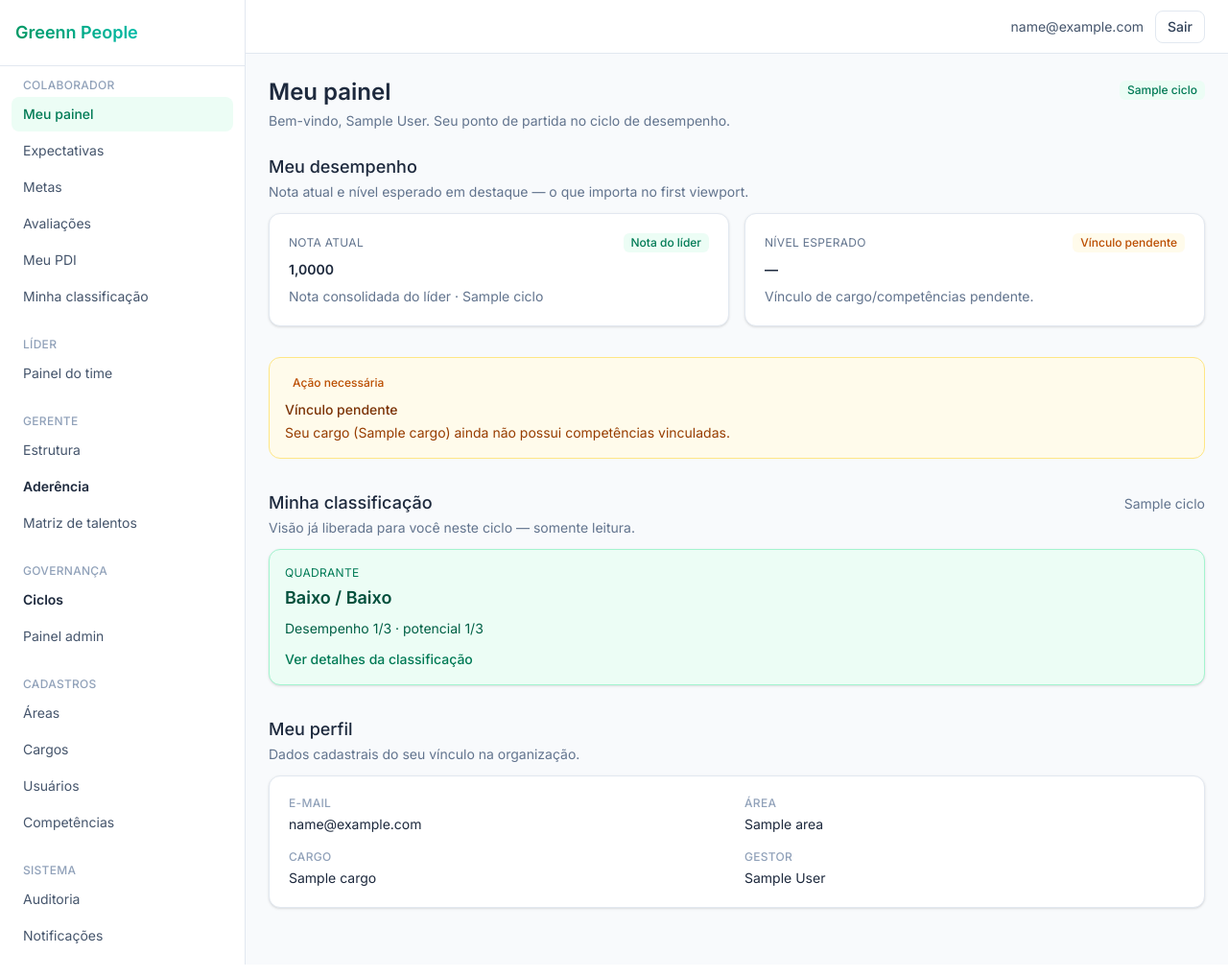
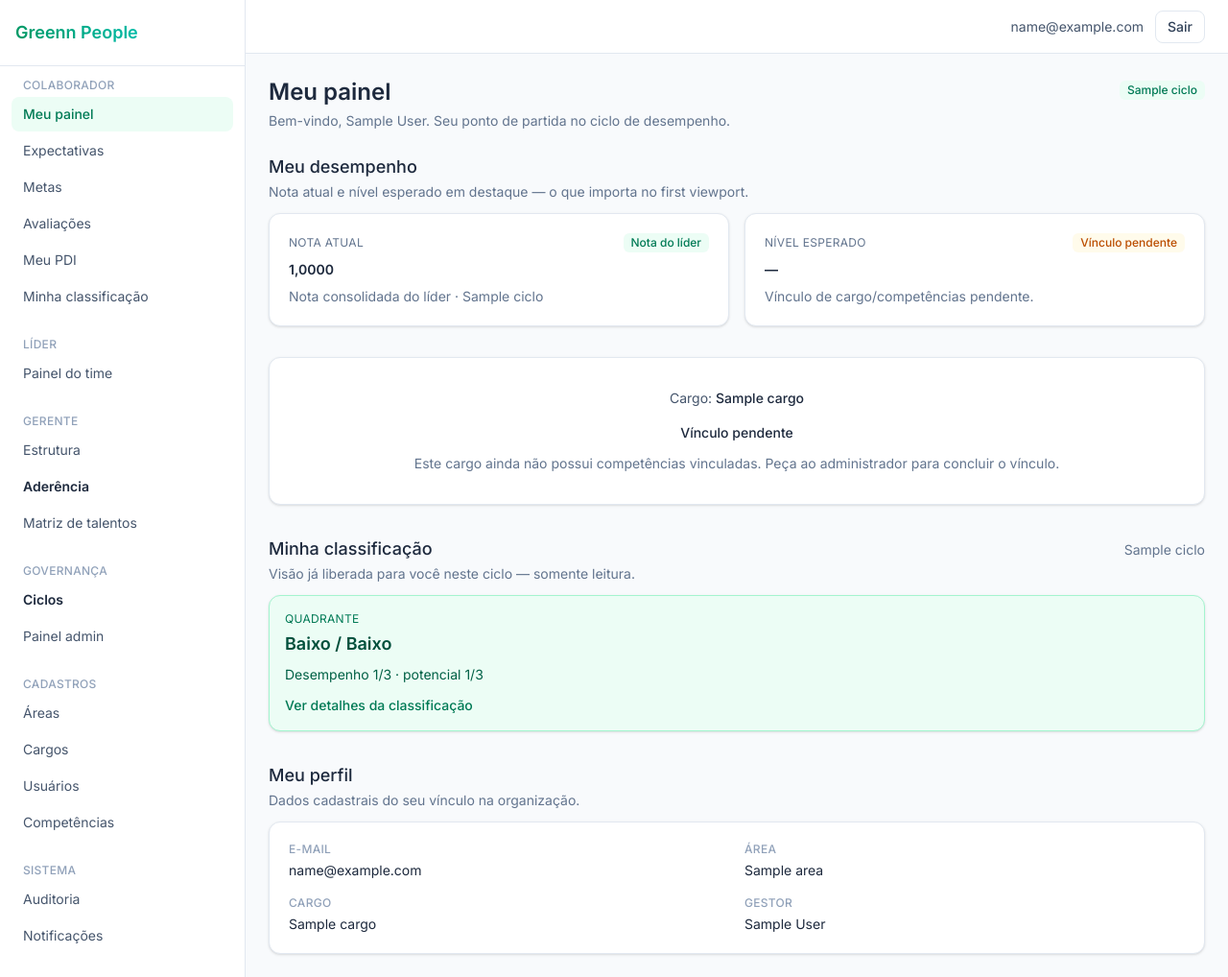
Before and after one commit to gbgconsulting/Greenn-People, a Django app: page / in a window 1280 px wide. Shown: the whole page at 96% size. Run offline with Django 5.2, Linux system fonts and the light colour scheme; a user stored in the database is signed in; tables that the repository leaves empty hold one stand-in row (values such as "Sample post"); data that the repository does not hold is empty; parts of the project's set-up code (start-up, migrations or seed data) failed here and were passed over.

Commit message:
feat - T014: Empty states acionáveis onde lista

```diff
--- a/templates/dashboard/personal.html
+++ b/templates/dashboard/personal.html
@@ -125,23 +125,17 @@
   </p>
 </section>
 {% elif vinculo_pendente %}
-<div
-  class="mb-8 rounded-xl border border-amber-200 bg-amber-50 px-4 py-4 text-sm text-amber-900"
-  role="status"
->
-  <div class="flex flex-wrap items-start gap-2">
-    {% include "components/badge_status.html" with status="pendente" label="Ação necessária" %}
-  </div>
-  <p class="mt-2 font-medium">Vínculo pendente</p>
-  <p class="mt-1 text-amber-800">
-    {% if not cargo %}
-      Seu perfil ainda não possui cargo definido. Peça ao administrador para
-      concluir o vínculo antes de visualizar o nível esperado.
-    {% else %}
-      Seu cargo ({{ cargo.nome }}) ainda não possui competências vinculadas.
-    {% endif %}
-  </p>
-</div>
+<section class="mb-8 rounded-xl border border-slate-200 bg-white px-4 py-8 shadow-sm" aria-labelledby="vinculo-pendente-heading">
+  <h2 id="vinculo-pendente-heading" class="sr-only">Níveis esperados</h2>
+  {% if not cargo %}
+    {% include "components/empty_state.html" with title="Vínculo pendente" message="Seu perfil ainda não possui cargo definido. Peça ao administrador para concluir o vínculo antes de visualizar o nível esperado." %}
+  {% else %}
+    <p class="mb-4 text-center text-sm text-slate-600">
+      Cargo: <span class="font-medium text-slate-800">{{ cargo.nome }}</span>
+    </p>
+    {% include "components/empty_state.html" with title="Vínculo pendente" message="Este cargo ainda não possui competências vinculadas. Peça ao administrador para concluir o vínculo." %}
+  {% endif %}
+</section>
 {% endif %}
 
 {% if classificacao %}
```
Also changed, not shown: specs/004-ux-visual-foundation/tasks.md (+1 -1 lines), templates/dashboard/admin.html (+5 -3 lines), templates/dashboard/structure.html (+8 -8 lines), templates/dashboard/team_list_partial.html (+6 -2 lines).
